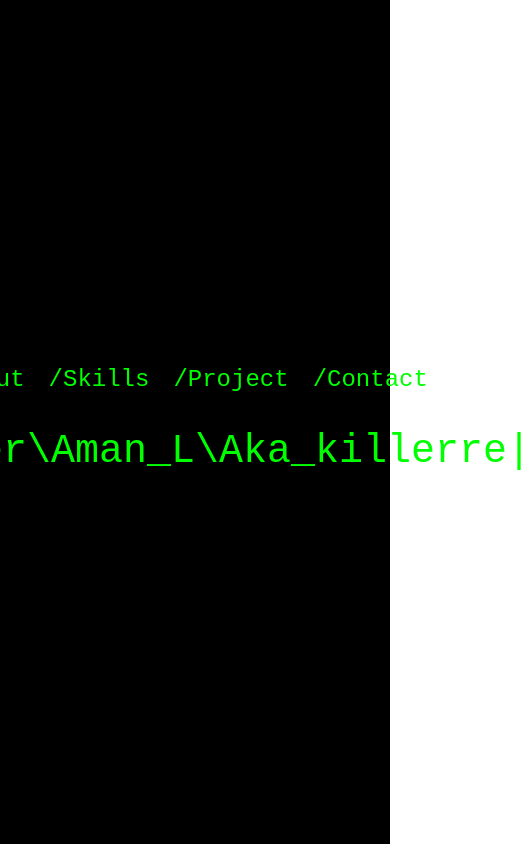
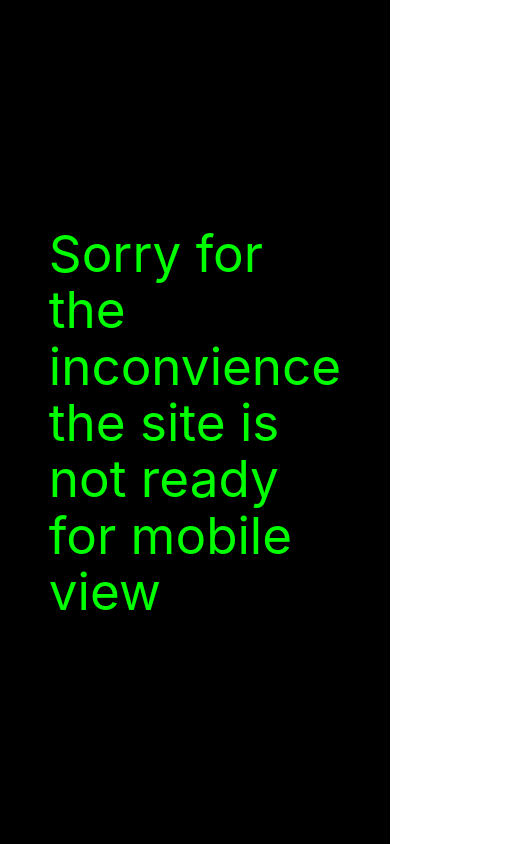
Before and after one commit to Killerrekt/Portforlio, a React (Vite) app: page / in a window 390 px wide. Shown: the whole page, 531 px wide, since content can reach past the window. Built offline with nearby package versions, Linux system fonts and the light colour scheme; a web font is replaced by a local one.

Commit message:
added the condition to not be viewed on mobile

```diff
--- a/src/App.jsx
+++ b/src/App.jsx
@@ -1,4 +1,4 @@
-import { useState } from "react";
+import { useEffect, useState } from "react";
 import { ReactTyped } from "react-typed";
 import "./App.css";
 import "./styles/globals.css";
@@ -38,14 +38,24 @@ function App() {
     "Loading Welcome............",
   ];
 
+  const [Minimum, SetMinimum] = useState(false);
+
   const handleTerminal = () => {
     SetTerminal(true);
   };
 
+  useEffect(() => {
+    if (window.innerWidth > 900 && window.innerHeight > 600) {
+      SetMinimum(true);
+    }
+  });
+
   //815 width minimum need to set
   return (
     <>
-      {typeof window === "undefined" || !Terminal ? (
+      {!Minimum ? (
+        <h1>Sorry for the inconvience the site is not ready for mobile view</h1>
+      ) : typeof window === "undefined" || !Terminal ? (
         <>
           <TerminalText textLines={lines} onTypingComplete={handleTerminal} />
         </>
--- a/src/styles/globals.css
+++ b/src/styles/globals.css
@@ -115,3 +115,11 @@ a {
 a:hover {
   color: #ffffff !important;
 }
+
+h1 {
+  position: fixed;
+  top: 50%;
+  left: 50%;
+  transform: translate(-50%, -50%);
+  color: #00ff00;
+}
```
